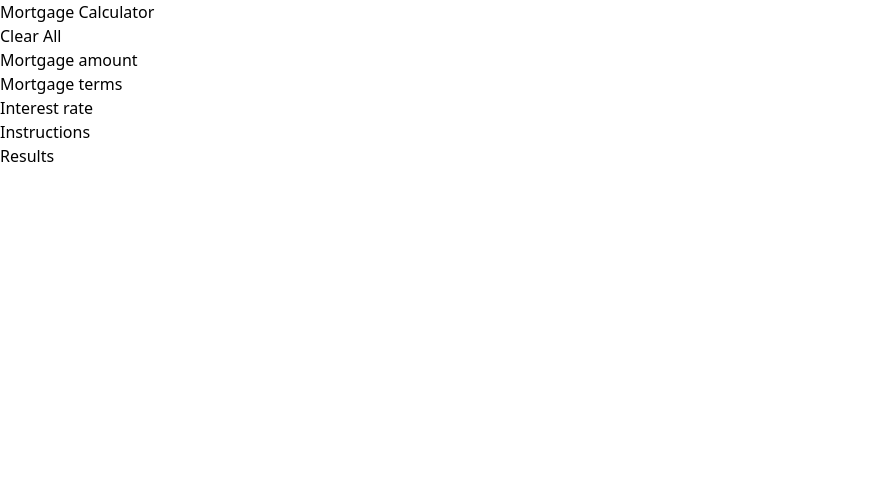
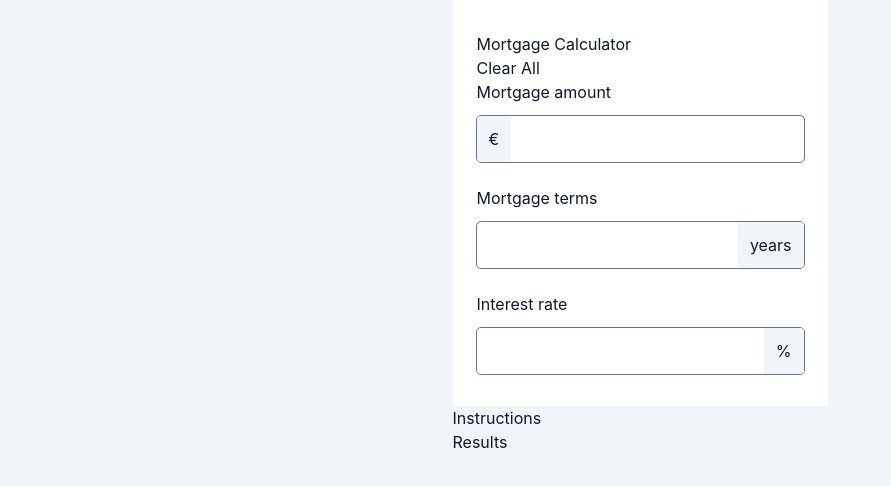
Before and after one commit to simonecontidev/mortgage-calculator-react-ts, a React (Vite) app: page / in a window 1280 px wide. Shown: the top 486 px of the page, without its empty margins (0-891 px from the left). Built offline with nearby package versions, Linux system fonts and the light colour scheme.

Commit message:
input & form style
Signed-off-by: simonecontidev <barriotropical@gmail.com>

```diff
--- a/src/components/Calculator.tsx
+++ b/src/components/Calculator.tsx
@@ -6,7 +6,7 @@ interface Props{
 
 export const Calculator = ({style=''}: Props) => {
   return (
-    <div className={`${style}`}>
+    <div className={`${style} w-[375px]`}>
         <Form/>
         <div>
             <Instructions/>
--- a/src/components/Form.tsx
+++ b/src/components/Form.tsx
@@ -5,12 +5,14 @@ interface Props{
 
 export const Form = ({style=''}: Props) => {
   return (
-    <div className={`${style}`}>
+    <div className={`${style} bg-white px-6 py-8`}>
         <h1>Mortgage Calculator</h1>
         <button>Clear All</button>
-        <Input label="Mortgage amount"/>
-        <Input label="Mortgage terms"/>
-        <Input label="Interest rate"/>
+        <div className="flex flex-col gap-6">
+        <Input label="Mortgage amount" unit='€' position="left"/>
+        <Input label="Mortgage terms" unit='years'/>
+        <Input label="Interest rate" unit='%'/>
+        </div>
     </div>
   )
 }
--- a/src/components/Input.tsx
+++ b/src/components/Input.tsx
@@ -1,13 +1,23 @@
 interface Props{
     style?: string;
     label: string;
+    unit: string;
+    position?: 'right' | 'left';
 }
 
-export const Input = ({style='', label}: Props) => {
+export const Input = ({style='', label, unit, position='right'}: Props) => {
   return (
     <div className={`${style}`}>
-        <label htmlFor="{label}">{label}</label>
-        <input type="number" name="" id={label} />
+        <label className="mb-3 block" htmlFor="{label}">{label}</label>
+        <div className="relative">
+        <input
+        type="number"
+        name=""
+        id={label}
+        className={`outline ${position==='right' ? 'pl-3' : 'pl-12' } outline-slate-500  rounded-sm [appearance:textfield] [&::-webkit-outer-spin-button]:appearance-none [&::-webkit-inner-spin-button]:appearance-none w-full h-[46px] font-bold`}
+        />
+        <span className={`bg-slate-100  absolute top-0 ${position === 'right' ? 'right-0 rounded-r-sm' : 'left-0 rounded-l-sm'} h-full px-3 grid place-content-center`}>{unit}</span>
+        </div>
     </div>
   )
 }
--- a/src/index.css
+++ b/src/index.css
@@ -1 +1,22 @@
 @import "tailwindcss";
+@import url('family=Inter:ital,opsz,wght@0,14..32,100..900;1,14..32,100..900&display=swap');
+
+
+@theme {
+  --color-Lime: hsl(61, 70%, 52%);;
+  --color-Red: hsl(4, 69%, 50%);;
+  --color-White: hsl(0, 0%, 100%);;
+  --color-Slate-100: hsl(0,0%,100%);;
+  --color-Slate-300: hsl(202,86%,94%);;
+  --color-Slate-500: hsl(200,26%,54%);;
+  --color-Slate-700: hsl(200,24%,40%);;
+  --color-Slate-900: hsl(202,55%,16%);;
+}
+
+body{
+  font-family: "Inter", sans-serif;
+  font-weight: 500 700;
+  font-style: normal;
+
+  @apply bg-slate-100 text-slate-900 flex justify-center;
+}
```
